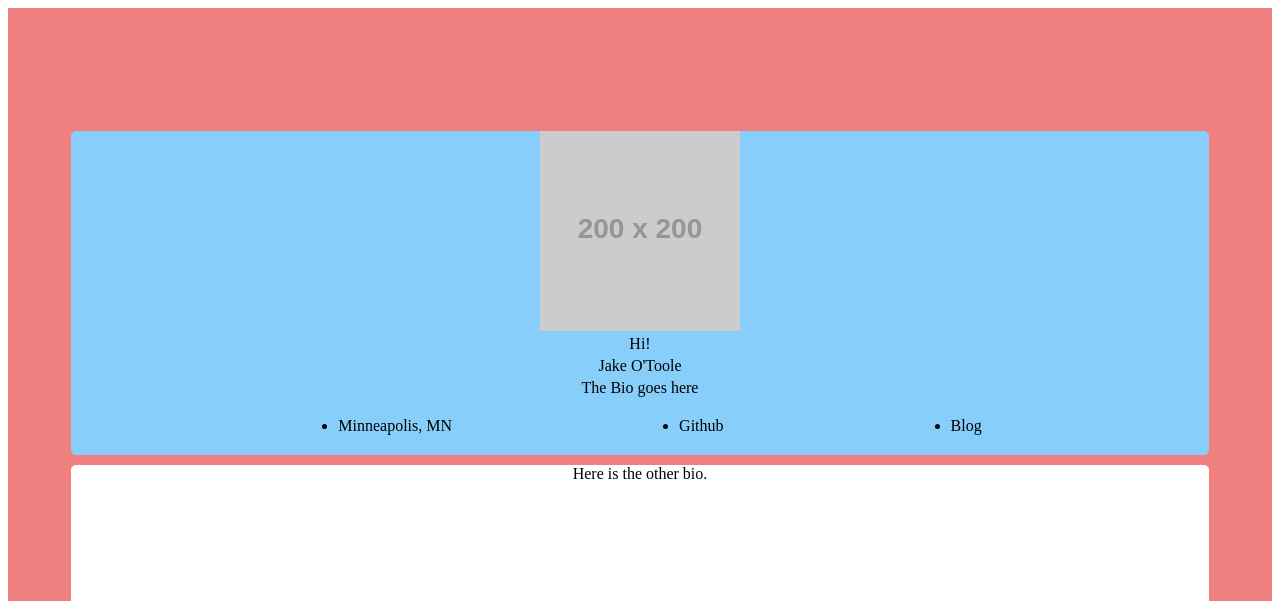
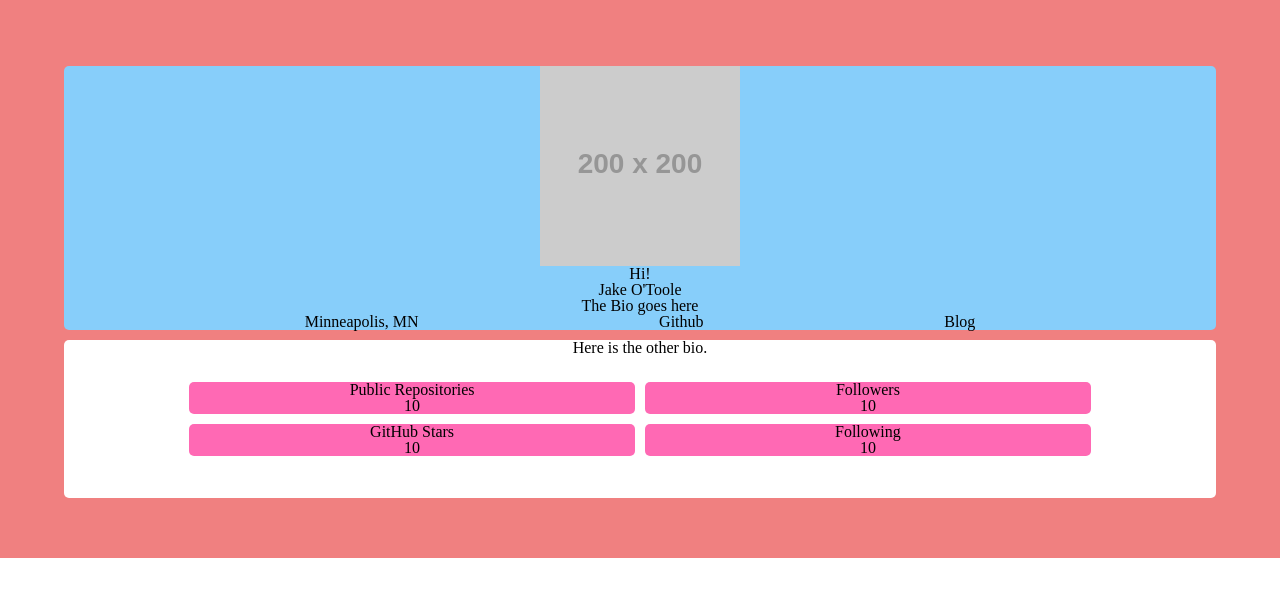
Before and after one commit to SirPotatoIV/git-hub-profile-pdf-generator, a plain HTML site: page index.html in a window 1280 px wide. Shown: the top 601 px of the page. Drawn offline with nearby package versions, Linux system fonts and the light colour scheme; placeholder pictures from the web are drawn by us.

Commit message:
Added fonts. Tried to add NPM for making a pdf, but failed.

```diff
--- a/index.html
+++ b/index.html
@@ -5,7 +5,10 @@
     <meta name="viewport" content="width=device-width, initial-scale=1.0">
     <meta http-equiv="X-UA-Compatible" content="ie=edge">
     <title>Document</title>
-    <link rel="stylesheet" href="assets/styles/style.css">
+    <!-- https://meyerweb.com/eric/tools/css/reset/ -->
+    <link rel="stylesheet" href="https://cdnjs.cloudflare.com/ajax/libs/meyer-reset/2.0/reset.css"/>
+    <link href="https://fonts.googleapis.com/css?family=Source+Sans+Pro&display=swap" rel="stylesheet">
+    <link rel="stylesheet" href="assets/styles/style.css"/>
 </head>
 <body>
     <div class = mega-container>
@@ -18,9 +21,9 @@
             <div class = "header-text bio">The Bio goes here</div>
             <div class = "item5 links">
                 <ul>
-                    <li class="link maps">Minneapolis, MN</li>
-                    <li class="link github">Github</li>
-                    <li class="link blog">Blog</li>
+                    <li id="location" class="link">Minneapolis, MN</li>
+                    <li id="htmlUrl" class="link">Github</li>
+                    <li id="blog" class="link">Blog</li>
                 </ul>
             </div>
         </header>
```
Also changed, not shown: assets/js/index.js (+13 -10 lines).
